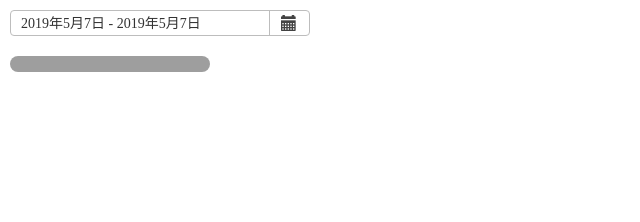
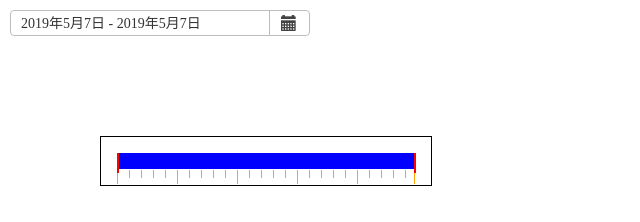
Before and after one commit to caoleyun/P2P-Lending-platform, a React app: page / in a window 1280 px wide. Shown: the whole page, without its empty margins (0-640 px from the left). Built offline with nearby package versions, Linux system fonts and the light colour scheme; some packages are replaced by stand-ins of ours.

Commit message:
拖拽条-5/7/1初始化

```diff
--- a/src/component/Range/Range.js
+++ b/src/component/Range/Range.js
@@ -1,21 +1,67 @@
 import React from "react";
 import '../../static/Range.less';
-
+import $ from 'jquery/dist/jquery.min.js';
+// import 'jquery-ui/themes/base/draggable.css'; //此css不引入也不影响draggable 功能
+// import 'jquery-ui/themes/base/resizable.css'; //使用resizable功能必须引入此css！
+// import 'jquery-ui/ui/widgets/draggable'; //必须像如下这样直接引入，import 'jquery-ui' 这样引入是无效的
+// import 'jquery-ui/ui/widgets/resizable';
 
 
 
 
 
 class Range extends React.Component{
-	constructor({width}){
+	constructor({width,min,max}){
 		super();
+
+		//大格的数量  向上取整
+		this.biggridamount=Math.ceil(width/60);
+		//大格的宽度
+		this.biggridwidth=width/this.biggridamount;
+		//小格的宽度
+		this.smallgridwidth=this.biggridwidth/5;
+
+		//每个大格表示的实际 数量*(大约)
+		this.perbiggridnumber=parseInt((max-min)/this.biggridamount);
+		//每小格表示的 实际数量
+		this.persmallgridnumber=this.perbiggridnumber/5;
+
+		console.log(this);
+	}
+
+	componentDidMount(){
+		$(this.refs.range).find(".scaleline i").css("margin-right",this.smallgridwidth-1);
+		$(this.refs.range).find(".scaleline i").eq(-2).css("margin-right",this.smallgridwidth-4);
+		$(this.refs.range).find(".scaleline i").eq(-1).css("margin-right",0);
+		$(this.refs.range).find(".scaleline i:nth-child(5n+1)").addClass('big');
+
+		//拖拽
+		// $(this.refs.range).find(".bar b.left").draggable({
+
+		// });
+	}
+
+	//显示刻度线
+	showis(){
+		var is=[];
+		//个数
+		var length=this.biggridamount*5+1;
+		for(var i=0;i<length;i++){
+			is.push(<i key={i}></i>);
+		}
+		return is;
 	}
 
 	render(){
 		return(
-			<div className="range">
-				<div className="bar" style={{width:(this.props.width)}}>
-
+			<div className="range" ref="range" style={{width:this.props.width+32}}>
+				<div className="bar" style={{width:this.props.width-1.5}}>
+					<b className="left" style={{left:-0.5}}></b>
+					<b className="right" style={{left:this.props.width-3.5}}></b>
+					<span style={{width:this.props.width-1.5}}></span>
+				</div>
+				<div className="scaleline">
+					{this.showis()}
 				</div>
 			</div>
 		)
--- a/src/index.js
+++ b/src/index.js
@@ -12,9 +12,9 @@ import 'bootstrap/dist/css/bootstrap.css';
 
 
 let props={
-	"width" :200,
-	"min": 10,
-	"max":20
+	"width" :300,
+	"min": 100,
+	"max":7800
 }
 
 
--- a/src/static/Range.less
+++ b/src/static/Range.less
@@ -1,8 +1,59 @@
+*{
+	margin:0;
+	padding:0;
+}
+
+@pd:16px;
 .range{
-	padding:10px;
+	padding:@pd;
+	border:1px solid #000;
+	margin:100px;
+	position:relative;
+	border-box:content-box;
+
 	.bar{
 		height:16px;
 		background-color:#9e9e9e;
-		border-radius:10px;
+		border-radius:6px;
+		position:relative;
+
+		b{
+			position:absolute;
+			top:0px;
+			height:20px;
+			width:2px;
+			background-color:red;
+			z-index: 66;
+		}
+		span{
+			position:absolute;
+			top:0;
+			height:16px;
+			background-color:blue;
+		}
 	}
+
+	.scaleline{
+		position:absolute;
+		bottom:0;
+		left:0;
+		width:100%;
+		height:15px;
+		padding:0 @pd;
+		box-sizing: border-box;
+		/*background-color:orange;*/
+
+		i{
+			float:left;
+			width:1px;
+			height:8px;
+			background-color:orange;
+
+			&.big{
+				height:14px;
+			}
+		}
+	}
+
+
 }
```
